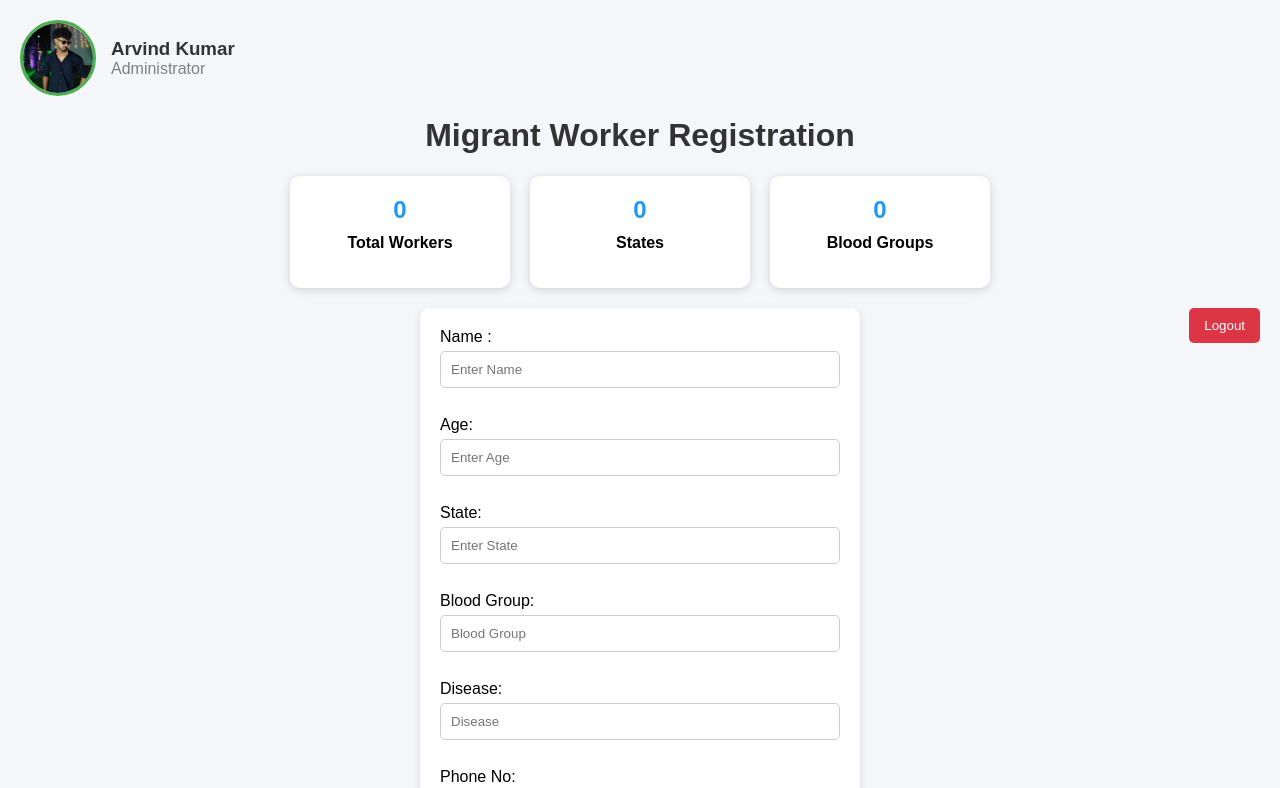
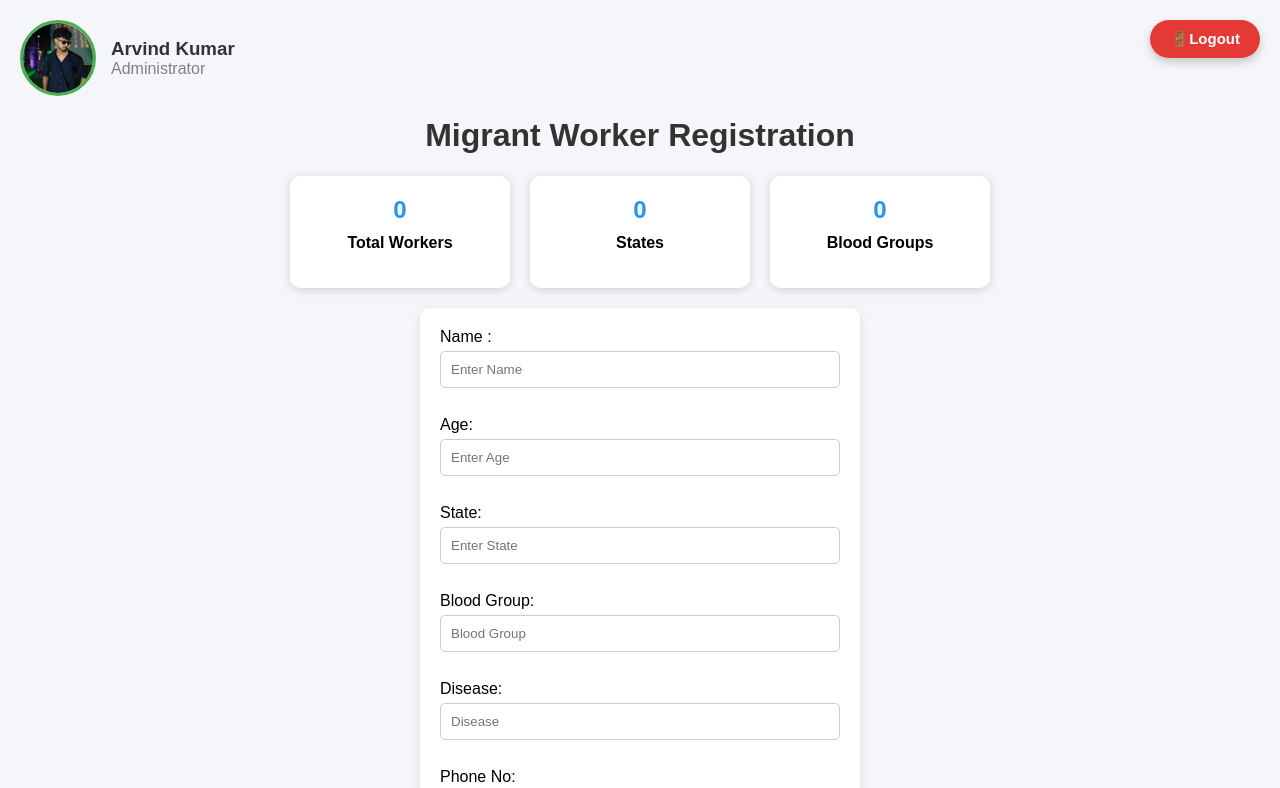
Before and after one commit to arvindkumar-dev45/MigrantCare, a plain HTML site: page Fontend/index.html in a window 1280 px wide. Shown: the top 788 px of the page. Drawn offline with Linux system fonts and the light colour scheme; no server answers; sample sign-in values are in the browser's storage.

Commit message:
logout button updated

```diff
--- a/Fontend/index.html
+++ b/Fontend/index.html
@@ -35,7 +35,7 @@
     </div>
 
 </div>
-   <button id="logoutBtn" onclick="logout()">Logout</button>
+   <button id="logoutBtn" onclick="logout()">🚪Logout</button>
 
 <form>
        Name : <input id="name" type="text" placeholder="Enter Name"><br><br>
--- a/Fontend/script.js
+++ b/Fontend/script.js
@@ -275,9 +275,9 @@ document.getElementById("search")
    <img src="${worker.photo}" width="50" height="50">
 </td>
                 <td>
-    <a href="worker.html?id=${worker._id}">
-        ${worker.name}
-    </a>
+   <a href="worker.html?id=${worker._id}">
+      ${worker.name}
+   </a>
 </td>
                 <td>${worker.age}</td>
                 <td>${worker.state}</td>
--- a/Fontend/style.css
+++ b/Fontend/style.css
@@ -190,3 +190,30 @@ th{
     font-size:18px;
     margin:10px 0;
 }
+
+#logoutBtn{
+    position: fixed;
+    top: 20px;
+    right: 20px;
+
+    background: #e53935;
+    color: white;
+
+    border: none;
+    padding: 10px 20px;
+
+    border-radius: 25px;
+
+    font-size: 15px;
+    font-weight: bold;
+
+    cursor: pointer;
+
+    box-shadow: 0 4px 10px rgba(0,0,0,0.2);
+
+    transition: 0.3s;
+}
+
+#logoutBtn:hover{
+    transform: scale(1.05);
+}
```
